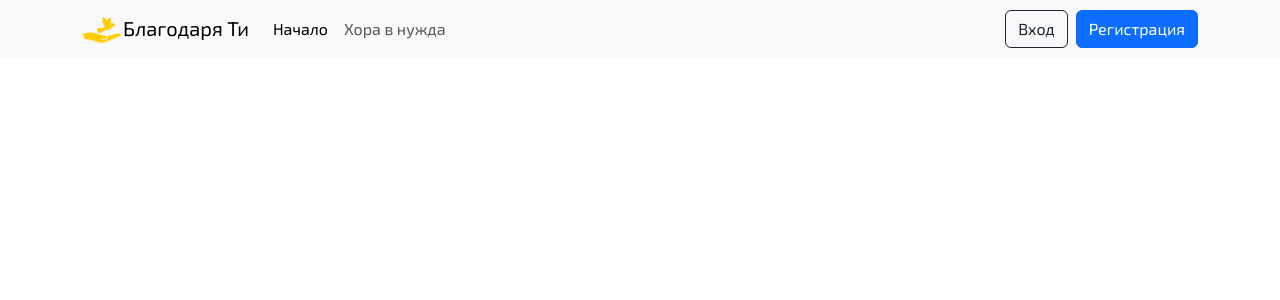
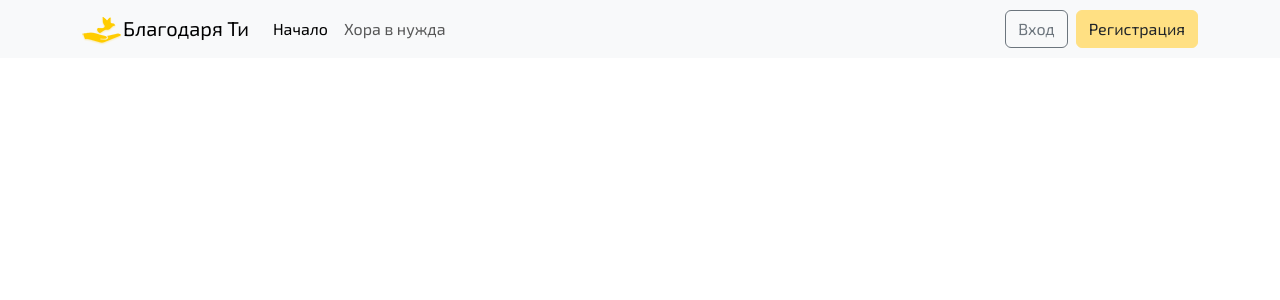
Before and after one commit to BlagoyBlagov/blagodariati, a React (Vite) app: page / in a window 1280 px wide. Shown: the top 300 px of the page. Built offline with nearby package versions, Linux system fonts and the light colour scheme; the HTML template or start-up script is replaced by a standard one.

Commit message:
Add custom CSS in header

```diff
--- a/public/css/main.css
+++ b/public/css/main.css
@@ -51,3 +51,14 @@ body {
 .bg-purple {
   background-color: #6f42c1;
 }
+
+.btn-yellow {
+  background-color: #ffe083;
+  border: 1px solid #ffe083;
+}
+.btn-yellow:hover {
+  background-color: #ffda6b;
+}
+.btn-white {
+  background-color: #fff;
+}
--- a/src/components/Layout/HeaderNav.jsx
+++ b/src/components/Layout/HeaderNav.jsx
@@ -22,8 +22,8 @@ const HeaderNav = () => {
                         <li className="nav-item"><a className="nav-link active" href="/">Начало</a></li>
                         <li className="nav-item"><a className="nav-link" href="#">Хора в нужда</a></li>
                     </ul>
-                    <button className="btn btn-outline-dark me-2">Вход</button>
-                    <button className="btn btn-primary">Регистрация</button>
+                    <button className="btn btn btn-outline-secondary me-2">Вход</button>
+                    <button className="btn btn-yellow">Регистрация</button>
                 </div>
                 </div>
             </nav>
```
